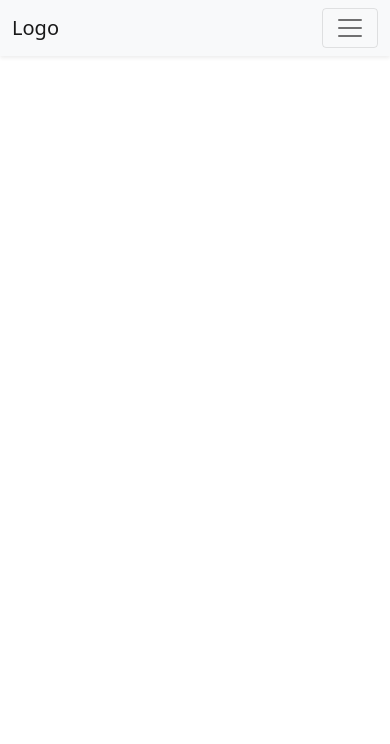
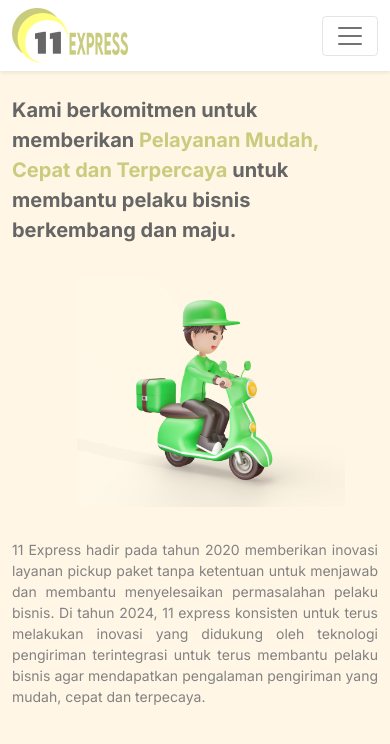
Before and after one commit to tirtadhi/Team-11, a plain HTML site: page index.html in a window 390 px wide. Drawn offline with nearby package versions, Linux system fonts and the light colour scheme.

Commit message:
add hero section, fixed navbar

```diff
--- a/index.html
+++ b/index.html
@@ -9,38 +9,65 @@
     <!-- Bootstrap CSS -->
     <link href="https://cdn.jsdelivr.net/npm/bootstrap@5.0.2/dist/css/bootstrap.min.css" rel="stylesheet"
         integrity="sha384-EVSTQN3/azprG1Anm3QDgpJLIm9Nao0Yz1ztcQTwFspd3yD65VohhpuuCOmLASjC" crossorigin="anonymous">
+    <!-- google font inter -->
+    <link rel="preconnect" href="https://fonts.googleapis.com">
+    <link rel="preconnect" href="https://fonts.gstatic.com" crossorigin>
+    <link href="https://fonts.googleapis.com/css2?family=Inter:wght@100..900&display=swap" rel="stylesheet">
 
-    <title>Web Icon</title>
+    <title>11 Ekspress</title>
+
+    <!-- css -->
+    <link rel="stylesheet" href="style.css">
+
 </head>
 
 <body>
     <!-- navbar -->
-    <nav class="navbar navbar-expand-lg navbar-light bg-light shadow-sm fixed-top">
+    <nav class="navbar navbar-expand-lg navbar-light shadow-sm header">
         <div class="container">
-            <a class="navbar-brand" href="#">Logo</a>
+            <img src="assets/navLogo.png" alt="" class="logo">
             <button class="navbar-toggler" type="button" data-bs-toggle="collapse" data-bs-target="#navbarText"
                 aria-controls="navbarText" aria-expanded="false" aria-label="Toggle navigation">
                 <span class="navbar-toggler-icon"></span>
             </button>
             <div class="collapse navbar-collapse" id="navbarText">
-                <ul class="navbar-nav ms-auto mb-2 mb-lg-0">
+                <ul class="navbar-nav ms-auto mb-2 mb-lg-0 gap-3">
                     <li class="nav-item">
-                        <a class="nav-link" aria-current="page" href="#">Produk dan Layanan</a>
+                        <a class="nav-link" aria-current="page" href="#">PROFILE</a>
                     </li>
                     <li class="nav-item">
-                        <a class="nav-link" href="#">Berita</a>
+                        <a class="nav-link" href="#">VISI MISI</a>
                     </li>
                     <li class="nav-item">
-                        <a class="nav-link" href="#">Harga</a>
+                        <a class="nav-link" href="#">CONTACT</a>
                     </li>
                     <li class="nav-item">
-                        <a class="nav-link" href="#">About Us</a>
+                        <a class="nav-link" href="#">KARIR</a>
                     </li>
                 </ul>
+            </div>
+        </div>
+    </nav>
+
+    <!-- Hero Section -->
+    <section class="hero container mt-4">
+        <div class="col-md-10 text-hero-div">
+            <p class="text-hero">Kami berkomitmen untuk memberikan <span style="color: #C9CC7E;"> Pelayanan <br class="hide"> Mudah, Cepat dan Terpercaya </span>untuk membantu <br class="hide"> pelaku bisnis berkembang dan maju.</p>
+        </div>
+
+        <div class="row">
+            <div class="col-md-5 d-flex justify-content-center py-3">
+                <img src="assets/heroImage.png" alt="Hero Image" class="hero-img ">
+            </div>
+            <div class="col-md-7 d-flex justify-content-start py-3 text-lead-div">
+                <div class="text-lead d-flex">
+                    <p>11 Express hadir pada tahun 2020 memberikan inovasi layanan pickup paket tanpa ketentuan untuk menjawab dan membantu menyelesaikan permasalahan pelaku bisnis. Di tahun 2024, 11 express konsisten untuk terus melakukan inovasi yang didukung oleh teknologi pengiriman terintegrasi untuk terus membantu pelaku bisnis agar mendapatkan pengalaman pengiriman yang mudah, cepat dan terpecaya.</p>
+                </div>
 
             </div>
         </div>
-    </nav>
+    </section>
+    <!-- End Hero Section -->
 
 
     <!-- boostrap cdn -->
--- /dev/null
+++ b/style.css
@@ -0,0 +1,85 @@
+* {
+    font-family: "Inter", sans-serif;
+}
+
+body {
+    background-color: #fff6e5;
+}
+/* navbar css */
+.header {
+    background-color: white;
+}
+
+.nav-link {
+    color: #666666;
+    font-size: 20px;
+    font-weight: 400;
+}
+.logo {
+    height: 55px;
+    width: 116px;
+}
+/* end header css */
+
+/* hero css */
+.text-hero-div{
+    width: 100%;
+}
+.text-hero{
+    font-weight: bold;
+    font-size: 35px;
+    text-align: center;
+    font-weight: bold;
+    color: #666666;
+}
+.hero-img{
+    height: 300px;
+    width: auto;
+    justify-content: end;
+    padding-left: 32px;
+}
+.text-lead{
+    color: #828282;
+    font-size: 18px;
+    font-weight: 400;
+    width: 80%;
+}
+/* responsive hero */
+@media (max-width: 990px) {
+    .hide {
+        display: none;
+    }
+    .text-hero{
+        font-size: 33px;
+    }
+    .text-lead{
+        width: 100%;
+        text-align: justify;
+        align-items: center;
+        font-size: 14px;
+    }
+    .hero-img{
+        height: 270px;
+    }
+}
+@media(max-width:767px){
+    .text-hero{
+        text-align: start;
+        font-size: 25px;
+    }
+    .text-lead{
+        width: 100%;
+        text-align: justify;
+    }
+    .hero-img{
+        height: 250px;
+    }
+}
+@media(max-width:570px){
+    .text-hero{
+        font-size: 20px;
+    }
+    .hero-img{
+        height: 230px;
+    }
+}
```
Also changed, not shown: assets/heroImage.png (added), assets/heroImg2.png (added), assets/navLogo.png (added).
